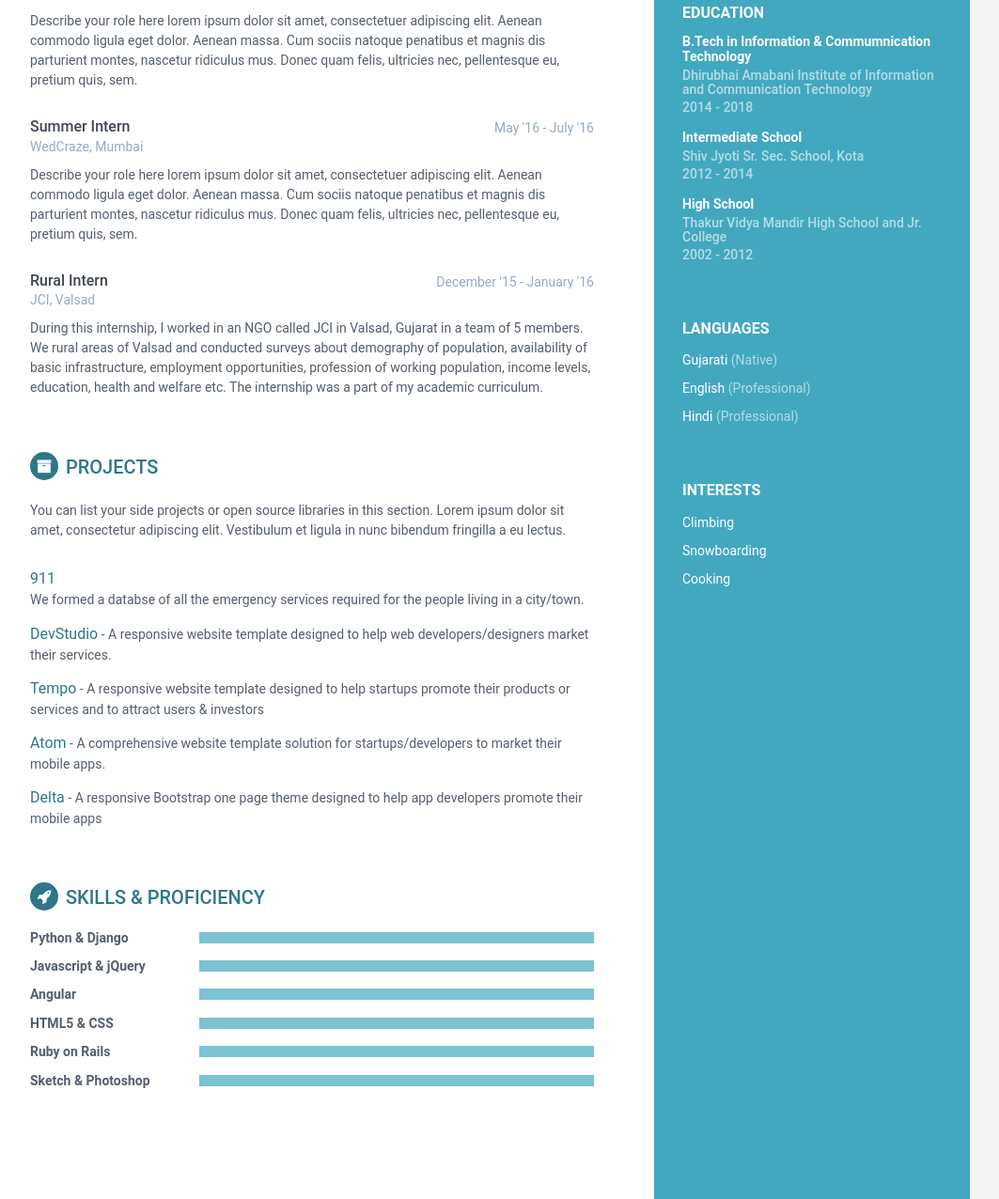
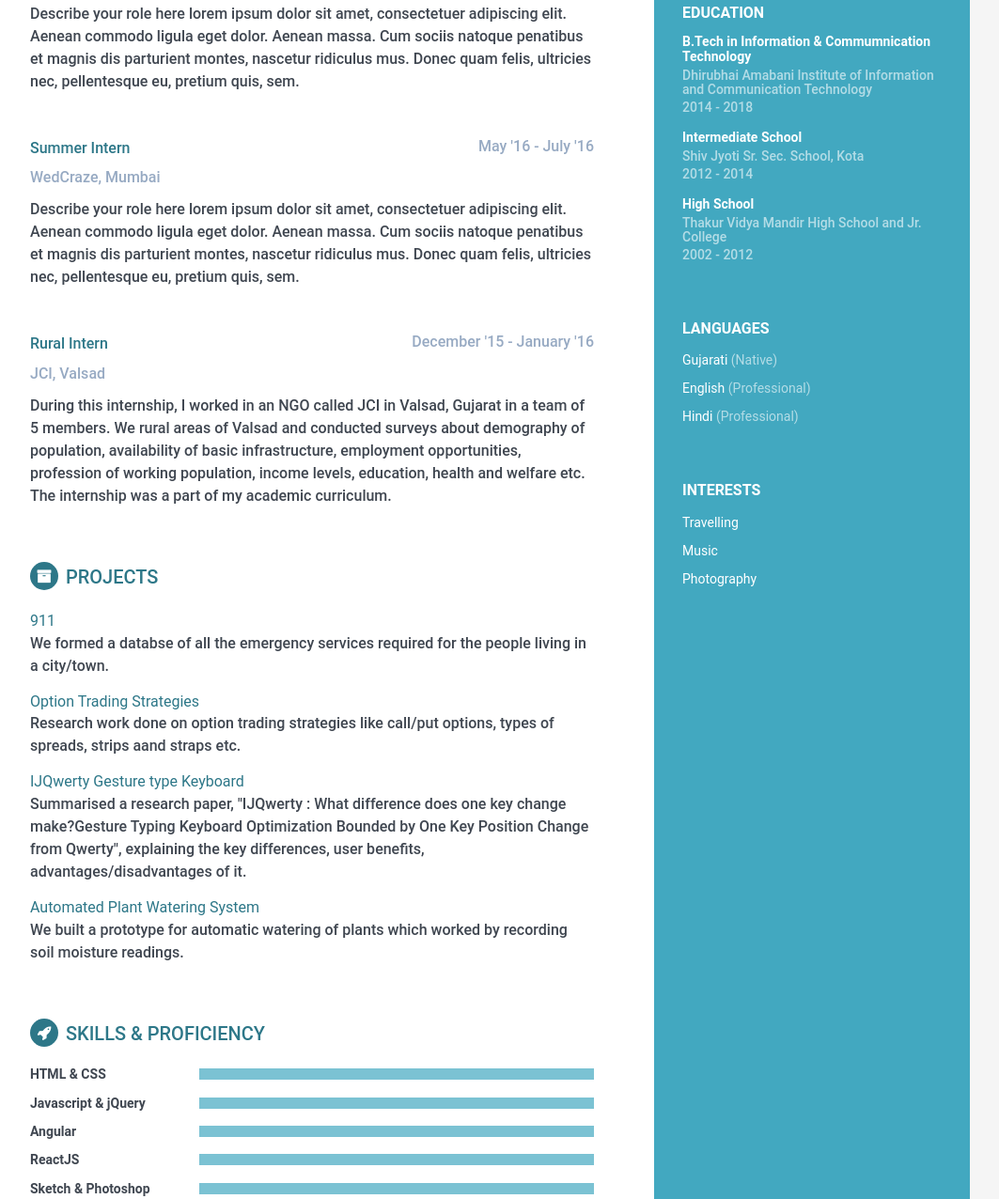
Before and after one commit to kevalparekh/website, a plain HTML site: page index.html in a window 1280 px wide. Shown: the part 414-1690 px from the top of the page at 94% size, without its empty margins (188-1251 px from the left). Drawn offline with Linux system fonts and the light colour scheme.

Commit message:
description

```diff
--- a/css/main.css
+++ b/css/main.css
@@ -188,17 +188,22 @@ p {
   overflow: hidden;
   margin-bottom: 2px;
 }
-.main-wrapper .job-title {
+.main-wrapper  {
   color: #3F4650;
   font-size: 16px;
   margin-top: 0;
   margin-bottom: 0;
   font-weight: 500;
 }
+.job-title {
+  color: #2d7788;
+  font-size: 16px;
+  font-weight: 500;
+}
 .main-wrapper .time {
   position: absolute;
   right: 0;
-  top: 0;
+  top: 16px;
   color: #97AAC3;
 }
 .main-wrapper .company {
--- a/index.html
+++ b/index.html
@@ -67,9 +67,9 @@
             <div class="interests-container container-block">
                 <h2 class="container-block-title">Interests</h2>
                 <ul class="list-unstyled interests-list">
-                    <li>Climbing</li>
-                    <li>Snowboarding</li>
-                    <li>Cooking</li>
+                    <li>Travelling</li>
+                    <li>Music</li>
+                    <li>Photography</li>
                 </ul>
             </div>
 
@@ -96,8 +96,8 @@
 		                <div class="company">Innov8 Coworking, Delhi</div>
 		            </div><!--//meta-->
 		            <div class="details">
-		                <p>Describe your role here lorem ipsum dolor sit amet, consectetuer adipiscing elit. Aenean commodo ligula eget dolor. Aenean massa. Cum sociis natoque penatibus et magnis dis parturient montes, nascetur ridiculus mus. Donec quam felis, ultricies nec, pellentesque eu, pretium quis, sem. Nulla consequat massa quis enim. Donec pede justo.</p>
-		                <p>Sed ut perspiciatis unde omnis iste natus error sit voluptatem accusantium doloremque laudantium, totam rem aperiam, eaque ipsa quae ab illo inventore veritatis et quasi architecto beatae vitae dicta sunt explicabo. </p>
+		                <p>Currently I am a part of the tech team working on developing the client-side web application and a dashboard for the core team. </p>
+		                <p>My major work consists of designing and developing web pages.</p>
 		            </div><!--//details-->
 		        </div><!--//item-->
 
@@ -146,36 +146,36 @@
 
 		    <section class="section projects-section">
 		        <h2 class="section-title"><i class="fa fa-archive"></i>Projects</h2>
-		        <div class="intro">
+		        <!-- <div class="intro">
 		            <p>You can list your side projects or open source libraries in this section. Lorem ipsum dolor sit amet, consectetur adipiscing elit. Vestibulum et ligula in nunc bibendum fringilla a eu lectus.</p>
-		        </div><!--//intro-->
+		        </div> --><!--//intro-->
 		        <div class="item">
 		            <span class="project-title"><a href="#hook">911</a></span><br>
 		            <div class="details"><p>We formed a databse of all the emergency services required for the people living in a city/town.</p></div>
 
 		        </div><!--//item-->
 		        <div class="item">
-		            <span class="project-title"><a href="http://themes.3rdwavemedia.com/website-templates/responsive-bootstrap-theme-web-development-agencies-devstudio/" target="_blank">DevStudio</a></span> -
-		            <span class="project-tagline">A responsive website template designed to help web developers/designers market their services. </span>
+		            <span class="project-title"><a href="http://themes.3rdwavemedia.com/website-templates/responsive-bootstrap-theme-web-development-agencies-devstudio/" target="_blank">Option Trading Strategies</a></span>
+		            <div class="details"><p>Research work done on option trading strategies like call/put options, types of spreads, strips aand straps etc.</p></div>
 		        </div><!--//item-->
 		        <div class="item">
-		            <span class="project-title"><a href="http://themes.3rdwavemedia.com/website-templates/responsive-bootstrap-theme-for-startups-tempo/" target="_blank">Tempo</a></span> - <span class="project-tagline">A responsive website template designed to help startups promote their products or services and to attract users &amp; investors</span>
+		            <span class="project-title"><a href="http://themes.3rdwavemedia.com/website-templates/responsive-bootstrap-theme-for-startups-tempo/" target="_blank">IJQwerty Gesture type Keyboard</a></span>
+		            <div class="details"><p>Summarised a research paper, "IJQwerty : What difference does one key change make?Gesture Typing Keyboard Optimization Bounded by One Key Position Change from Qwerty", explaining the key differences, user benefits, advantages/disadvantages of it.</p></div>
 		        </div><!--//item-->
 		        <div class="item">
-		            <span class="project-title"><a href="hhttp://themes.3rdwavemedia.com/website-templates/responsive-bootstrap-theme-mobile-apps-atom/" target="_blank">Atom</a></span> - <span class="project-tagline">A comprehensive website template solution for startups/developers to market their mobile apps. </span>
+		            <span class="project-title"><a href="hhttp://themes.3rdwavemedia.com/website-templates/responsive-bootstrap-theme-mobile-apps-atom/" target="_blank">Automated Plant Watering System</a></span>
+		            <div class="details"><p>We built a prototype for automatic watering of plants which worked by recording soil moisture readings.</p></div>
 		        </div><!--//item-->
-		        <div class="item">
-		            <span class="project-title"><a href="http://themes.3rdwavemedia.com/website-templates/responsive-bootstrap-theme-for-mobile-apps-delta/" target="_blank">Delta</a></span> - <span class="project-tagline">A responsive Bootstrap one page theme designed to help app developers promote their mobile apps</span>
-		        </div><!--//item-->
+
 		    </section><!--//section-->
 
 		    <section class="skills-section section">
 		        <h2 class="section-title"><i class="fa fa-rocket"></i>Skills &amp; Proficiency</h2>
 		        <div class="skillset">
 		            <div class="item">
-		                <h3 class="level-title">Python &amp; Django</h3>
+		                <h3 class="level-title">HTML &amp; CSS</h3>
 		                <div class="level-bar">
-		                    <div class="level-bar-inner" data-level="98%">
+		                    <div class="level-bar-inner" data-level="100%">
 		                    </div>
 		                </div><!--//level-bar-->
 		            </div><!--//item-->
@@ -183,7 +183,7 @@
 		            <div class="item">
 		                <h3 class="level-title">Javascript &amp; jQuery</h3>
 		                <div class="level-bar">
-		                    <div class="level-bar-inner" data-level="98%">
+		                    <div class="level-bar-inner" data-level="80%">
 		                    </div>
 		                </div><!--//level-bar-->
 		            </div><!--//item-->
@@ -191,23 +191,15 @@
 		            <div class="item">
 		                <h3 class="level-title">Angular</h3>
 		                <div class="level-bar">
-		                    <div class="level-bar-inner" data-level="98%">
+		                    <div class="level-bar-inner" data-level="50%">
 		                    </div>
 		                </div><!--//level-bar-->
 		            </div><!--//item-->
 
 		            <div class="item">
-		                <h3 class="level-title">HTML5 &amp; CSS</h3>
+		                <h3 class="level-title">ReactJS</h3>
 		                <div class="level-bar">
-		                    <div class="level-bar-inner" data-level="95%">
-		                    </div>
-		                </div><!--//level-bar-->
-		            </div><!--//item-->
-
-		            <div class="item">
-		                <h3 class="level-title">Ruby on Rails</h3>
-		                <div class="level-bar">
-		                    <div class="level-bar-inner" data-level="85%">
+		                    <div class="level-bar-inner" data-level="50%">
 		                    </div>
 		                </div><!--//level-bar-->
 		            </div><!--//item-->
```
